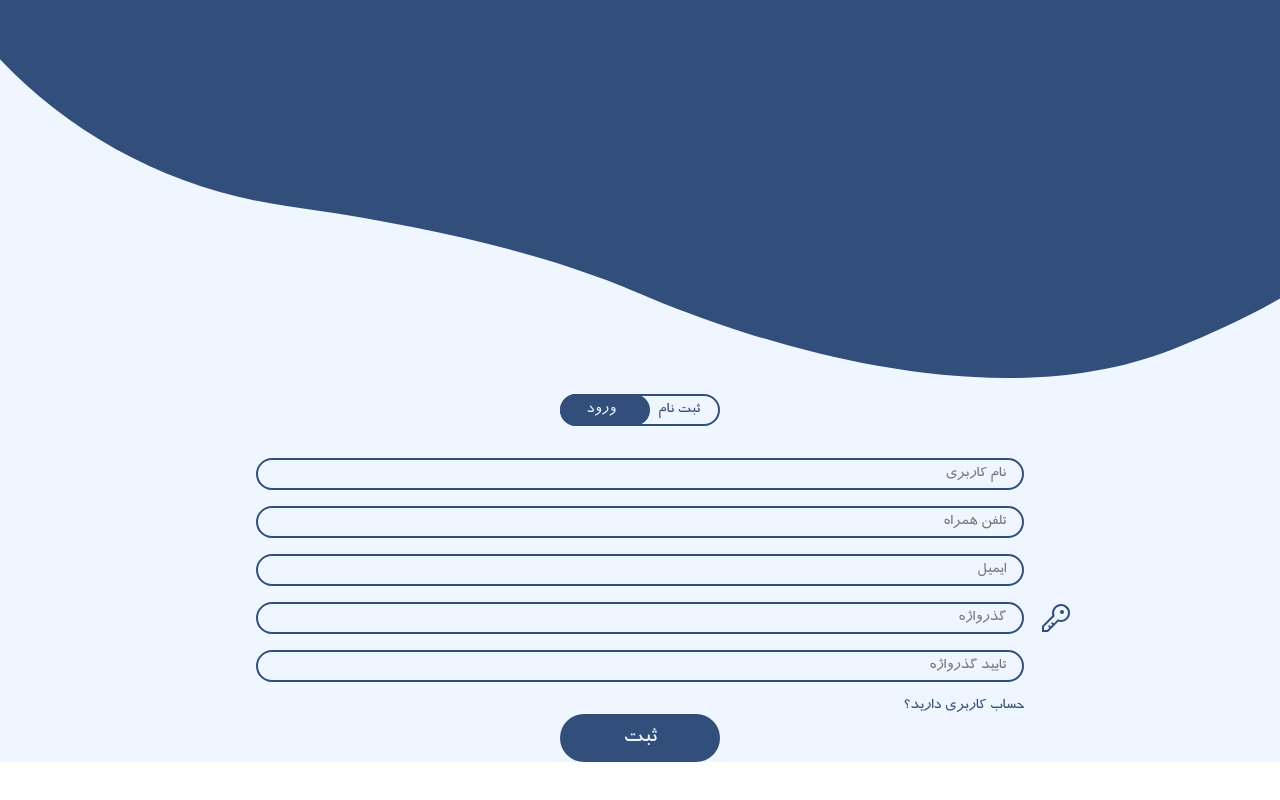
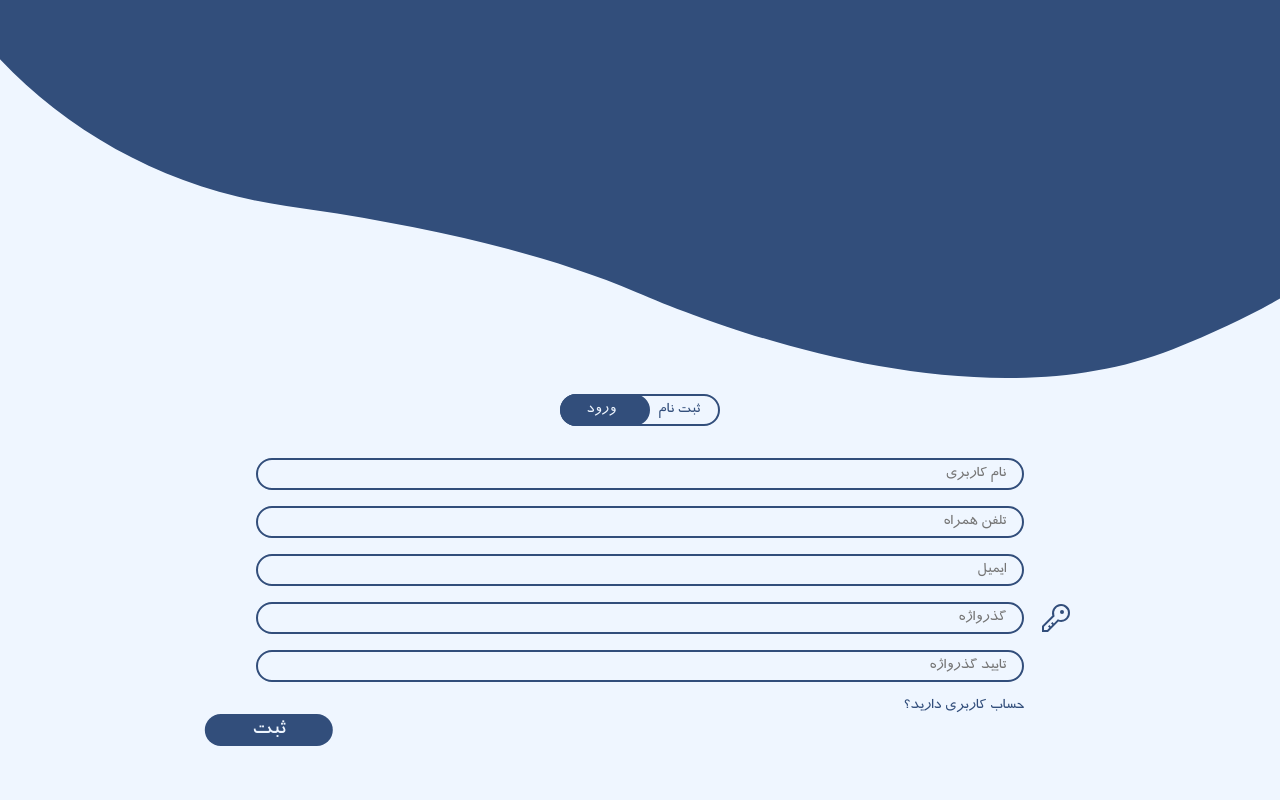
Before and after one commit to Navid079/Project, a React (Create React App) app in the folder frontend/: page / in a window 1280 px wide. Shown: the part 774-1574 px from the top of the page. Before the commit the page ends 1536 px from the top, so only its background shows below. Built offline with nearby package versions, Linux system fonts and the light colour scheme; some icons are missing.

Commit message:
signup submit button added

```diff
--- a/frontend/src/components/UI/Button/Button.css
+++ b/frontend/src/components/UI/Button/Button.css
@@ -1,11 +1,13 @@
 .button {
-  width: 10rem;
-  height: 3rem;
+  display: flex;
+  justify-content: center;
+  align-items: center;
+  width: var(--btn-width);
+  height: var(--btn-height);
   background-color: var(--clr-primary-5);
   color: var(--clr-white);
   border: none;
   border-radius: 100px;
-  font-size: 1.5rem;
+  font-size: var(--btn-font-size);
   cursor: pointer;
-  font-family: var(--fnt-primary);
 }
--- a/frontend/src/pages/ShopIndex/ShopIndex.css
+++ b/frontend/src/pages/ShopIndex/ShopIndex.css
@@ -2,6 +2,7 @@
   display: flex;
   flex-direction: column;
   background-color: var(--clr-white);
+  padding-bottom: 5rem;
 }
 
 .shop-index__wave--mobile {
@@ -34,8 +35,8 @@
   margin-bottom: 1rem;
 }
 
-.shop-index__signup-link{
-  background-color: var(--clr-white);
+.shop-index__signup-link {
+  background-color: transparent;
   border: none;
   cursor: pointer;
   color: var(--clr-primary-5);
@@ -43,3 +44,16 @@
   width: 60vw;
   text-align: right;
 }
+
+.shop-index__signup-submit-container{
+  width: 60vw;
+  display: flex;
+  justify-content: flex-start;
+}
+
+.shop-index__signup-submit {
+  --btn-width: 8rem;
+  --btn-height: 2rem;
+  --btn-font-size: 1.5rem;
+  transform: translateX(-40%);
+}
--- a/frontend/src/pages/ShopIndex/ShopIndex.js
+++ b/frontend/src/pages/ShopIndex/ShopIndex.js
@@ -67,8 +67,12 @@ export default function ShopIndex() {
             type="password"
             placeholder="تایید گذرواژه"
           />
-          <button className="shop-index__signup-link">حساب کاربری دارید؟</button>
-          <Button className="">ثبت</Button>
+          <button className="shop-index__signup-link">
+            حساب کاربری دارید؟
+          </button>
+          <div className="shop-index__signup-submit-container">
+            <Button className="shop-index__signup-submit">ثبت</Button>
+          </div>
         </form>
       </div>
     </div>
```
